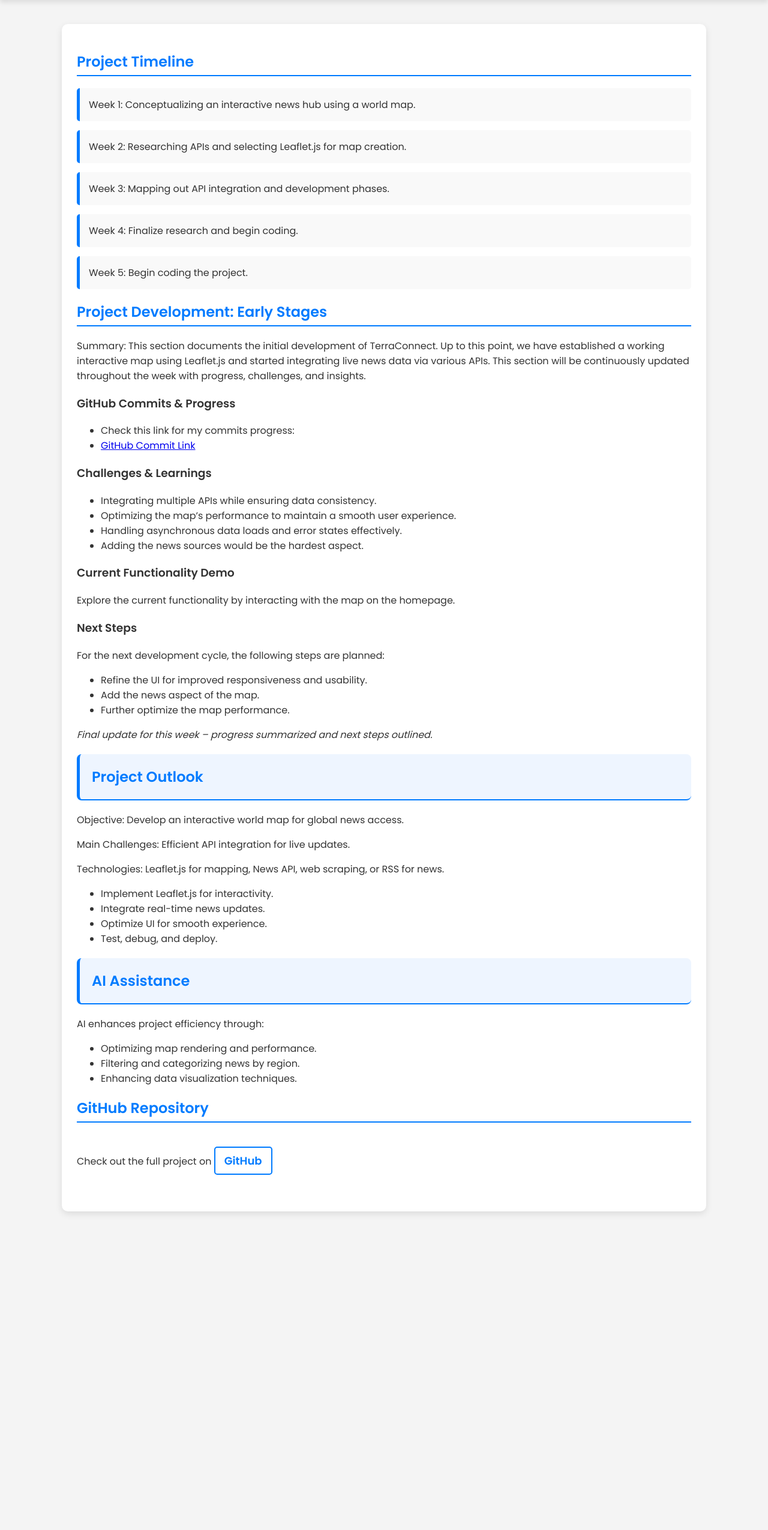
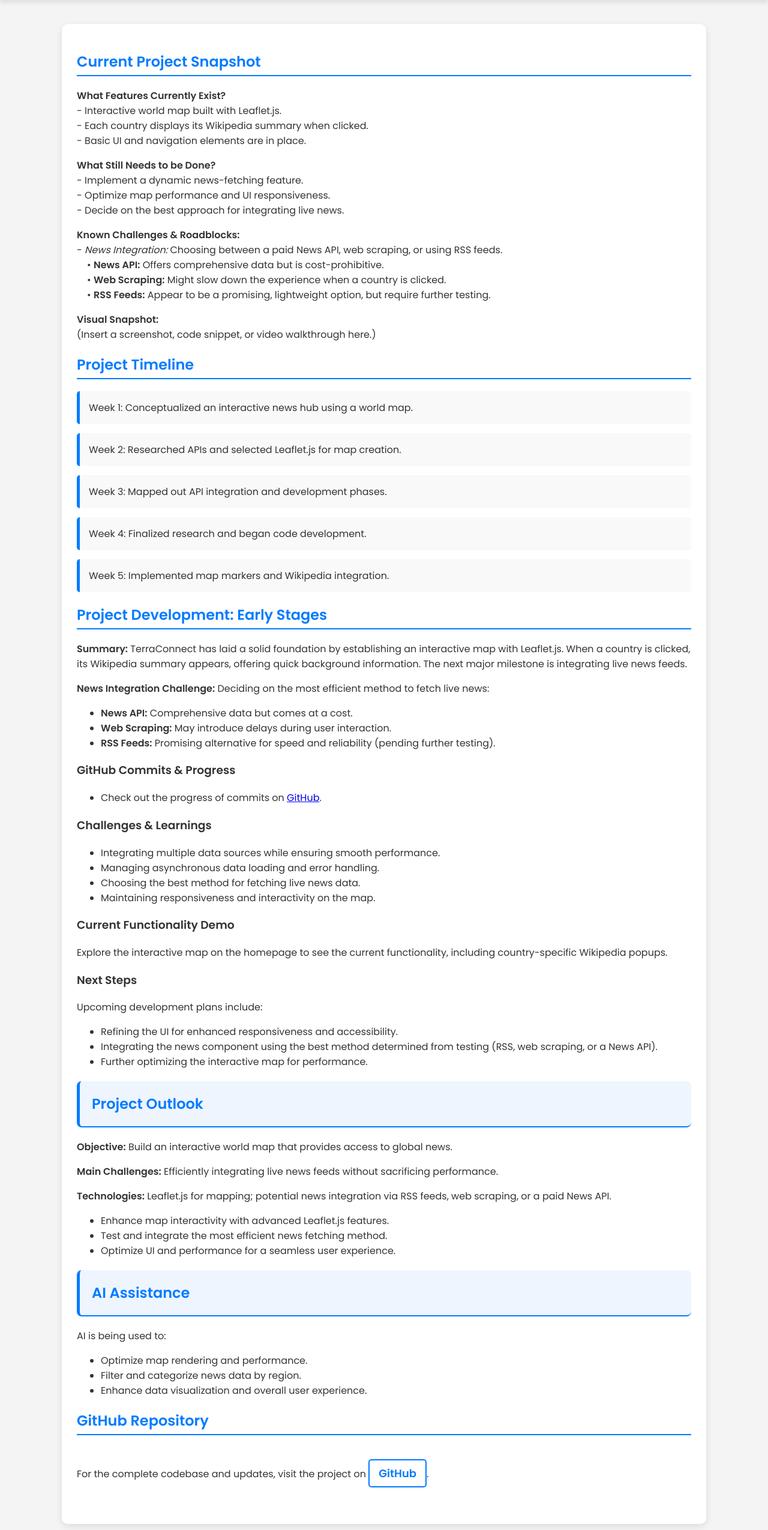
Before and after one commit to KalSpas0528/TerraConnectPortfolio, a plain HTML site: page index.html in a window 1280 px wide. Shown: the part 65-2615 px from the top of the page at 60% size. Before the commit the page ends 2124 px from the top, so only its background shows below. Drawn offline with Linux system fonts and the light colour scheme.

Commit message:
updated week 6

```diff
--- a/index.html
+++ b/index.html
@@ -1,11 +1,11 @@
 <!DOCTYPE html>
 <html lang="en">
 <head>
-  <meta charset="UTF-8">
-  <meta name="viewport" content="width=device-width, initial-scale=1.0">
-  <title>TerraConnect</title>
-  <link rel="stylesheet" href="styles.css">
-  <link href="https://fonts.googleapis.com/css2?family=Poppins:wght@300;400;600&display=swap" rel="stylesheet">
+  <meta charset="UTF-8" />
+  <meta name="viewport" content="width=device-width, initial-scale=1.0" />
+  <title>TerraConnect Portfolio</title>
+  <link rel="stylesheet" href="styles.css" />
+  <link href="https://fonts.googleapis.com/css2?family=Poppins:wght@300;400;600&display=swap" rel="stylesheet" />
 </head>
 <body>
   <!-- Navigation Bar -->
@@ -13,9 +13,10 @@
     <div class="logo">TerraConnect</div>
     <nav>
       <ul>
+        <li><a href="#snapshot">Snapshot</a></li>
         <li><a href="#timeline">Timeline</a></li>
-        <li><a href="#project-development">Project Development</a></li>
-        <li><a href="#outlook">Project Outlook</a></li>
+        <li><a href="#project-development">Development</a></li>
+        <li><a href="#outlook">Outlook</a></li>
         <li><a href="#ai-assistance">AI Assistance</a></li>
         <li><a href="#github">GitHub</a></li>
         <li><a href="#next-steps">Next Steps</a></li>
@@ -25,11 +26,37 @@
 
   <!-- Main Content Container -->
   <div class="container">
+    <!-- Current Project Snapshot Section -->
+    <h2 id="snapshot">Current Project Snapshot</h2>
+    <p>
+      <strong>What Features Currently Exist?</strong><br />
+      - Interactive world map built with Leaflet.js.<br />
+      - Each country displays its Wikipedia summary when clicked.<br />
+      - Basic UI and navigation elements are in place.
+    </p>
+    <p>
+      <strong>What Still Needs to be Done?</strong><br />
+      - Implement a dynamic news-fetching feature.<br />
+      - Optimize map performance and UI responsiveness.<br />
+      - Decide on the best approach for integrating live news.
+    </p>
+    <p>
+      <strong>Known Challenges & Roadblocks:</strong><br />
+      - <em>News Integration:</em> Choosing between a paid News API, web scraping, or using RSS feeds.<br />
+      &nbsp;&nbsp;&nbsp;&nbsp;&bull; <strong>News API:</strong> Offers comprehensive data but is cost-prohibitive.<br />
+      &nbsp;&nbsp;&nbsp;&nbsp;&bull; <strong>Web Scraping:</strong> Might slow down the experience when a country is clicked.<br />
+      &nbsp;&nbsp;&nbsp;&nbsp;&bull; <strong>RSS Feeds:</strong> Appear to be a promising, lightweight option, but require further testing.
+    </p>
+    <p>
+      <strong>Visual Snapshot:</strong><br />
+      (Insert a screenshot, code snippet, or video walkthrough here.)
+    </p>
+
     <!-- Timeline Section -->
     <h2 id="timeline">Project Timeline</h2>
     <div class="timeline">
       <div class="timeline-item">
-        <span class="bold">Week 1:</span> Conceptualizing an interactive news hub using a world map.
+        <span class="bold">Week 1:</span> Conceptualized an interactive news hub using a world map.
         <div class="dropdown">
           <ul>
             <li>Focus on seamless global news distribution.</li>
@@ -38,38 +65,38 @@
         </div>
       </div>
       <div class="timeline-item">
-        <span class="bold">Week 2:</span> Researching APIs and selecting Leaflet.js for map creation.
+        <span class="bold">Week 2:</span> Researched APIs and selected Leaflet.js for map creation.
         <div class="dropdown">
           <ul>
-            <li>Evaluate various map libraries.</li>
-            <li>Use News API and WebNews API for broader coverage.</li>
+            <li>Evaluated various map libraries.</li>
+            <li>Considered News API, web scraping, and RSS for news integration.</li>
           </ul>
         </div>
       </div>
       <div class="timeline-item">
-        <span class="bold">Week 3:</span> Mapping out API integration and development phases.
+        <span class="bold">Week 3:</span> Mapped out API integration and development phases.
         <div class="dropdown">
           <ul>
-            <li>Develop integration strategy for News API.</li>
-            <li>Created the Map using Leaflet.</li>
+            <li>Developed an integration strategy for news feeds.</li>
+            <li>Built the interactive map using Leaflet.js.</li>
           </ul>
         </div>
       </div>
       <div class="timeline-item">
-        <span class="bold">Week 4:</span> Finalize research and begin coding.
+        <span class="bold">Week 4:</span> Finalized research and began code development.
         <div class="dropdown">
           <ul>
-            <li>Test further News APIs.</li>
-            <li>I believe it would be more efficient to manually code a news reader through the web.</li>
+            <li>Tested multiple news integration methods.</li>
+            <li>Started coding the news fetching functionality.</li>
           </ul>
         </div>
       </div>
       <div class="timeline-item">
-        <span class="bold">Week 5:</span> Begin coding the project.
+        <span class="bold">Week 5:</span> Implemented map markers and Wikipedia integration.
         <div class="dropdown">
           <ul>
-            <li>Added markers feature to the map.</li>
-            <li>Every country now has its own Wikipedia article when clicked!</li>
+            <li>Each country now shows its Wikipedia summary on click.</li>
+            <li>Prepping for the addition of live news updates.</li>
           </ul>
         </div>
       </div>
@@ -78,64 +105,82 @@
     <!-- Project Development Section -->
     <h2 id="project-development">Project Development: Early Stages</h2>
     <p>
-      <span class="bold">Summary:</span> This section documents the initial development of TerraConnect. Up to this point, we have established a working interactive map using Leaflet.js and started integrating live news data via various APIs. This section will be continuously updated throughout the week with progress, challenges, and insights.
+      <strong>Summary:</strong> TerraConnect has laid a solid foundation by establishing an interactive map with Leaflet.js. When a country is clicked, its Wikipedia summary appears, offering quick background information. The next major milestone is integrating live news feeds.
     </p>
+    <p>
+      <strong>News Integration Challenge:</strong> Deciding on the most efficient method to fetch live news:
+    </p>
+    <ul>
+      <li><strong>News API:</strong> Comprehensive data but comes at a cost.</li>
+      <li><strong>Web Scraping:</strong> May introduce delays during user interaction.</li>
+      <li><strong>RSS Feeds:</strong> Promising alternative for speed and reliability (pending further testing).</li>
+    </ul>
 
     <!-- GitHub Commits & Progress -->
     <h3>GitHub Commits & Progress</h3>
     <ul>
-      <li>Check this link for my commits progress:</li>
-      <li><a href="https://github.com/kalspas0528/TerraConnect/commit/abc123" target="_blank">GitHub Commit Link</a></li>
+      <li>Check out the progress of commits on <a href="https://github.com/kalspas0528/TerraConnect/commit/abc123" target="_blank">GitHub</a>.</li>
     </ul>
 
     <!-- Challenges & Learnings -->
     <h3>Challenges & Learnings</h3>
     <ul>
-      <li>Integrating multiple APIs while ensuring data consistency.</li>
-      <li>Optimizing the map’s performance to maintain a smooth user experience.</li>
-      <li>Handling asynchronous data loads and error states effectively.</li>
-      <li>Adding the news sources would be the hardest aspect.</li>
+      <li>Integrating multiple data sources while ensuring smooth performance.</li>
+      <li>Managing asynchronous data loading and error handling.</li>
+      <li>Choosing the best method for fetching live news data.</li>
+      <li>Maintaining responsiveness and interactivity on the map.</li>
     </ul>
 
     <!-- Current Functionality Demo -->
     <h3>Current Functionality Demo</h3>
-    <p>Explore the current functionality by interacting with the map on the homepage.</p>
+    <p>
+      Explore the interactive map on the homepage to see the current functionality, including country-specific Wikipedia popups.
+    </p>
 
-    <!-- Next Steps -->
+    <!-- Next Steps Section -->
     <h3 id="next-steps">Next Steps</h3>
-    <p>For the next development cycle, the following steps are planned:</p>
+    <p>
+      Upcoming development plans include:
+    </p>
     <ul>
-      <li>Refine the UI for improved responsiveness and usability.</li>
-      <li>Add the news aspect of the map.</li>
-      <li>Further optimize the map performance.</li>
+      <li>Refining the UI for enhanced responsiveness and accessibility.</li>
+      <li>Integrating the news component using the best method determined from testing (RSS, web scraping, or a News API).</li>
+      <li>Further optimizing the interactive map for performance.</li>
     </ul>
-
-    <p class="update-note"><em>Final update for this week – progress summarized and next steps outlined.</em></p>
 
     <!-- Project Outlook Section -->
     <h2 id="outlook">Project Outlook</h2>
-    <p><span class="bold">Objective:</span> Develop an interactive world map for global news access.</p>
-    <p><span class="bold">Main Challenges:</span> Efficient API integration for live updates.</p>
-    <p><span class="bold">Technologies:</span> Leaflet.js for mapping, News API, web scraping, or RSS for news.</p>
+    <p>
+      <strong>Objective:</strong> Build an interactive world map that provides access to global news.
+    </p>
+    <p>
+      <strong>Main Challenges:</strong> Efficiently integrating live news feeds without sacrificing performance.
+    </p>
+    <p>
+      <strong>Technologies:</strong> Leaflet.js for mapping; potential news integration via RSS feeds, web scraping, or a paid News API.
+    </p>
     <ul>
-      <li>Implement Leaflet.js for interactivity.</li>
-      <li>Integrate real-time news updates.</li>
-      <li>Optimize UI for smooth experience.</li>
-      <li>Test, debug, and deploy.</li>
+      <li>Enhance map interactivity with advanced Leaflet.js features.</li>
+      <li>Test and integrate the most efficient news fetching method.</li>
+      <li>Optimize UI and performance for a seamless user experience.</li>
     </ul>
 
     <!-- AI Assistance Section -->
     <h2 id="ai-assistance">AI Assistance</h2>
-    <p>AI enhances project efficiency through:</p>
+    <p>
+      AI is being used to:
+    </p>
     <ul>
-      <li>Optimizing map rendering and performance.</li>
-      <li>Filtering and categorizing news by region.</li>
-      <li>Enhancing data visualization techniques.</li>
+      <li>Optimize map rendering and performance.</li>
+      <li>Filter and categorize news data by region.</li>
+      <li>Enhance data visualization and overall user experience.</li>
     </ul>
 
     <!-- GitHub Repository Section -->
     <h2 id="github">GitHub Repository</h2>
-    <p>Check out the full project on <a href="https://kalspas0528.github.io/TerraConnect/" target="_blank" class="project-link">GitHub</a></p>
+    <p>
+      For the complete codebase and updates, visit the project on <a href="https://kalspas0528.github.io/TerraConnect/" target="_blank" class="project-link">GitHub</a>.
+    </p>
   </div>
 </body>
 </html>
```
